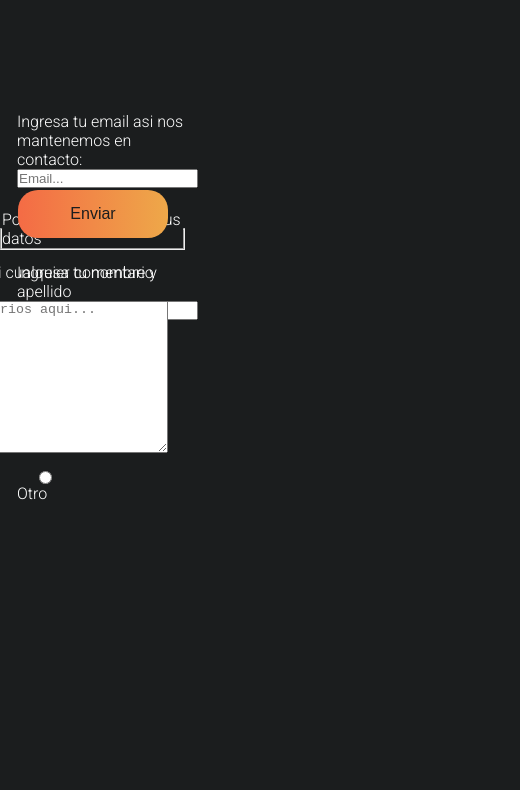
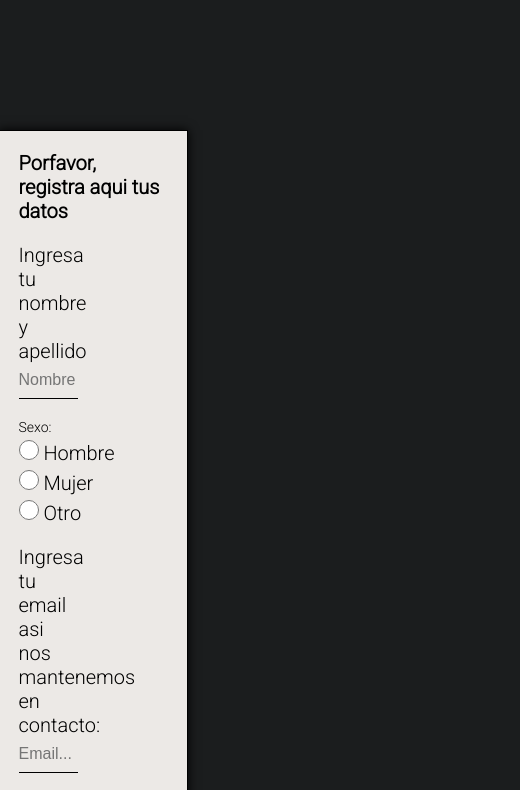
Before and after one commit to nicocastx/Criptowin_CastilloKevin, a plain HTML site: page pages/contacto.html in a window 390 px wide. Shown: the part 430-1220 px from the top of the page, 520 px wide, since content can reach past the window. Drawn offline with Linux system fonts and the light colour scheme.

Commit message:
finalizado grid, realizando media queries, falta queries de header (nav), index main listo, footer listo, fltan las otras 4

```diff
--- a/css/general.css
+++ b/css/general.css
@@ -23,21 +23,26 @@ p {
     font-size: 18px;
 }
 
-.btn {
+.btn{
     width: 200px;
-    background: linear-gradient(to right, #f46b45, #eea849);
+    background-color: rgb(0, 0, 0);
     border: none;
-    color: rgb(27, 29, 30);
+    color: rgb(206, 215, 220);
     padding: 15px 32px;
     text-decoration: none;
     cursor: pointer;
     font-size: 16px;
-    border-radius: 20px;
+    border-radius: 45px;
+    box-shadow: 0px 8px 15px rgba(0, 0, 0, 0.1); ;
     font-weight: 500;
+    transition: all 0.3s;
 }
 
 .btn:hover{
-    transform: scale(0.9);
+    box-shadow: 0px 15px 20px rgb(40, 39, 39);
+    transform: translateY(-7px);
+    background-color: #fff;
+    color: #000;
     }
 
 /* Utilities */
@@ -123,6 +128,10 @@ header {
     align-items: center;
 }
 
+.logoContainer img{
+    width: 50px;
+}
+
 nav {
     margin-left: auto;
     width: 500px;
@@ -166,7 +175,8 @@ nav ul li .menuLink:hover {
     text-align: center;
     vertical-align: middle;
     background: linear-gradient(to right, #f7971e, #ffd200);
-    box-shadow: 5px 5px 15px 5px #000000;
+    border: 2px solid #ffd200;
+    box-shadow: 0px 0px 8px #f46b45;
 }
 
 .mainTitle {
@@ -180,10 +190,13 @@ nav ul li .menuLink:hover {
 
 .publication {
     height: 500px;
-    width: 400px;
+    max-width: 400px;
+    min-width: 300px;
     text-align: center;
     color: black;
     background: linear-gradient(to right, #ece9e6, #ffffff);
+    border: 1px solid #ffffff;
+    box-shadow: 0px 0px 5px #ece9e6;
 }
 
 
@@ -197,8 +210,6 @@ footer {
     justify-content: space-between;
     align-content: center;
     align-items: center;
-    position: relative;
-    bottom: 0;
     margin: 0 auto;
 }
 
@@ -210,9 +221,7 @@ footer {
 }
 
 .footerText {
-    font-size: 18px;
     margin-left: 20px;
-    font-weight: 500;
     display: flex;
     align-items: center;
 }
@@ -231,6 +240,8 @@ a img:hover {
     width: 80%;
     height: 80%;
     align-items: center;
+    border: 1px solid #ffd200;
+    box-shadow: 0px 0px 5px #ffd200;
 }
 
 .videoContainer {
@@ -291,11 +302,13 @@ a img:hover {
 .serviceContainer {
     height: 600px;
     width: 400px;
-    background-color: white;
+    background: linear-gradient(to right, #ece9e6, #ffffff);
     text-align: center;
     color: black;
     position: relative;
     margin: 0 auto;
+    border: 1px solid #ffffff;
+    box-shadow: 0px 0px 5px #ece9e6;
 }
 
 .serviceContainer button {
@@ -347,45 +360,126 @@ a img:hover {
 /* Estilos para Contacto */
 
 .contactContainer {
-    width: 100%;
+    background-color: #ece9e6;
+    width: 80%;
+    height: 80%;
+    padding: 20px;
+    font-size: 20px;
+    color: #000;
+    border: #000 1px solid;
+    box-shadow: 0px 0px 10px #000;
+    display: flex;
+    flex-direction: column;
+    position: relative;
+    overflow: auto;
 }
 
-.contactContainer fieldset {
-    position: relative;
+.contactContainer .namesContainer, .contactContainer .emailContainer{
+    width: 40%;
 }
 
 .contactContainer input[type=submit] {
     width: 150px;
     position: absolute;
-    bottom: 10px;
-    right: 15px;
-}
-
-.contactContainer .commentaryContainer {
-    position: absolute;
-    top: 15px;
+    bottom: 15px;
     right: 15px;
 }
 
 .contactContainer div {
-    position: absolute;
+    margin: 20px 0;
+}
+
+div input[type=text], div input[type=email]{
+    background: transparent;
+    height: 35px;
+    width: 100%;
+    border: 0;
+    border-bottom: 1px solid #000;
+    font-size: 16px;
+}
+
+div input:focus{
+    outline: none;
+}
+
+div input[type=radio]{
+    height: 20px;
+    width: 20px;
+    margin: 5px 0;
+}
+
+.contactContainer .commentaryContainer{
     display: flex;
     flex-direction: column;
+    width: 60%;
 }
 
-.contactContainer .namesContainer {
-    top: 15px;
-    left: 15px;
-}
-
-.contactContainer .sexContainer {
-    top: 100px;
-    left: 15px;
-}
-
-.contactContainer .emailContainer {
-    bottom: 60px;
-    left: 15px;
+.commentaryContainer textarea{
+    background: transparent;
+    margin-top: 10px;
+    font-size: 14px;
+    font-family: 'Roboto', sans-serif;
+    padding: 5px;
 }
 
 /* Media queries */
+
+@media screen and (max-width: 768px){
+    /* Utilities mobile */
+    h3 {
+        font-size: 20px;
+        color: black;
+    }
+
+    p {
+        font-size: 14px;
+    }
+
+    .gridIndex{
+        grid-template-columns: 1fr;
+        grid-template-rows:  200px 1fr 1fr 1fr ;
+        grid-template-areas:"titulo"
+                            "pub1"
+                            "pub2"
+                            "pub3";
+    }
+
+    /* Queries para el header */
+    header{
+        max-width: 768px;
+        height: 150px;
+        flex-direction: column;
+        padding: 20px;
+    }
+
+    .logoContainer{
+        height: 30%;
+    }
+
+    /* Queries para el index */
+    .mainContentContainer{
+        height: 1800px;
+        max-width: 768px;
+    }
+
+
+    nav ul li .menuLink {
+        font-size: 12px;
+
+    }
+
+
+    .publication{
+        width: 90%;
+    }
+
+    .footerText{
+        width: 50%;
+        margin-left: 5px;
+    }
+
+    .footerText p{
+        font-size: 10px;
+    }
+
+}
--- a/pages/contacto.html
+++ b/pages/contacto.html
@@ -42,19 +42,18 @@
             </div>
             <div class="contactContainer gridi1">
                 <form action="#">
-                    <fieldset>
-                        <legend>Porfavor, registra aqui tus datos</legend>
+                    <h3>Porfavor, registra aqui tus datos</h3>
                         <div class="namesContainer">
                             <label for="nombre-apellido">Ingresa tu nombre y apellido</label>
-                            <input type="text" name="nombre-apellido" placeholder="Nombre y Apellido...">
+                            <input type="text" name="nombre-apellido" placeholder="Nombre y Apellido..." required>
                         </div>
                         <div class="sexContainer">
                             <p>Sexo:</p>
-                            <input type="radio" name="sexo" id="hombre" value="Hombre">
+                            <input type="radio" name="sexo" id="hombre" value="Hombre" required>
                             <label for="hombre">Hombre</label><br>
-                            <input type="radio" name="sexo" id="mujer" value="Mujer">
+                            <input type="radio" name="sexo" id="mujer" value="Mujer" required>
                             <label for="mujer">Mujer</label><br>
-                            <input type="radio" name="sexo" id="otro" value="Otro">
+                            <input type="radio" name="sexo" id="otro" value="Otro" required>
                             <label for="otro">Otro</label>
                         </div>
                         <div class="emailContainer">
@@ -66,7 +65,6 @@
                             <textarea name="comentario" id="comentario" cols="30" rows="10" placeholder="Tus comentarios aqui..."></textarea>
                         </div>
                         <input class="btn" type="submit" value="Enviar">
-                    </fieldset>
                 </form>
             </div>
         </section>
```
